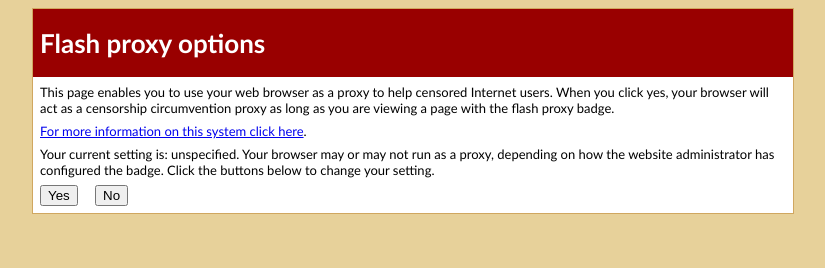
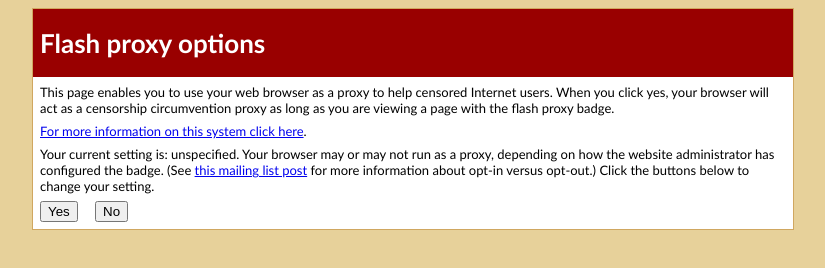
Before and after one commit to arlolra/flashproxy, a plain HTML site: page proxy/options.html in a window 1280 px wide. Shown: the whole page, without its empty margins (227-1052 px from the left). Drawn offline with Linux system fonts and the light colour scheme.

Commit message:
Add a link to opt-in mailing list post.

```diff
--- a/proxy/options.html
+++ b/proxy/options.html
@@ -124,7 +124,7 @@ function update_setting_text() {
     if (value === undefined) {
         setting.innerHTML = prefix + "unspecified. Your browser may or may not " +
                                      "run as a proxy, depending on how the website " +
-                                     "administrator has configured the badge. Click " +
+                                     "administrator has configured the badge. (See <a href=\"https://lists.torproject.org/pipermail/tor-dev/2012-December/004318.html\">this mailing list post</a> for more information about opt-in versus opt-out.) Click " +
                                      "the buttons below to change your setting.";
     } else if (value === "1") {
         setting.innerHTML = prefix + "use my browser as a proxy. " +
```
